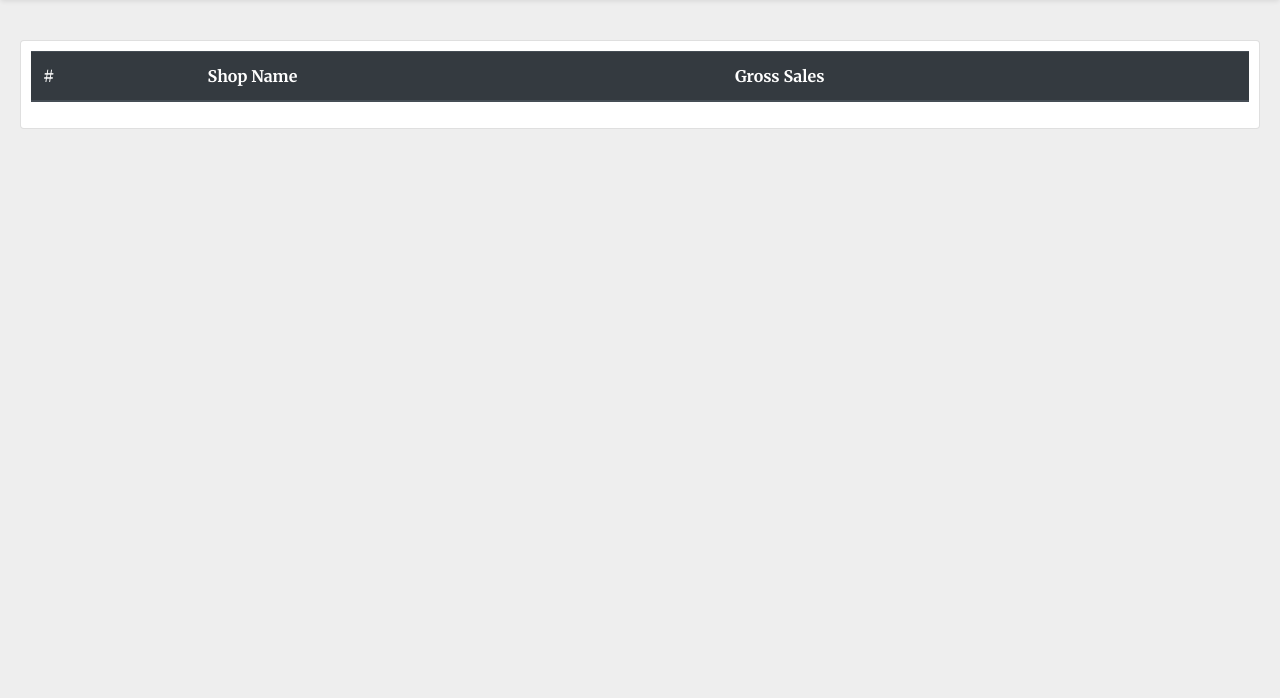
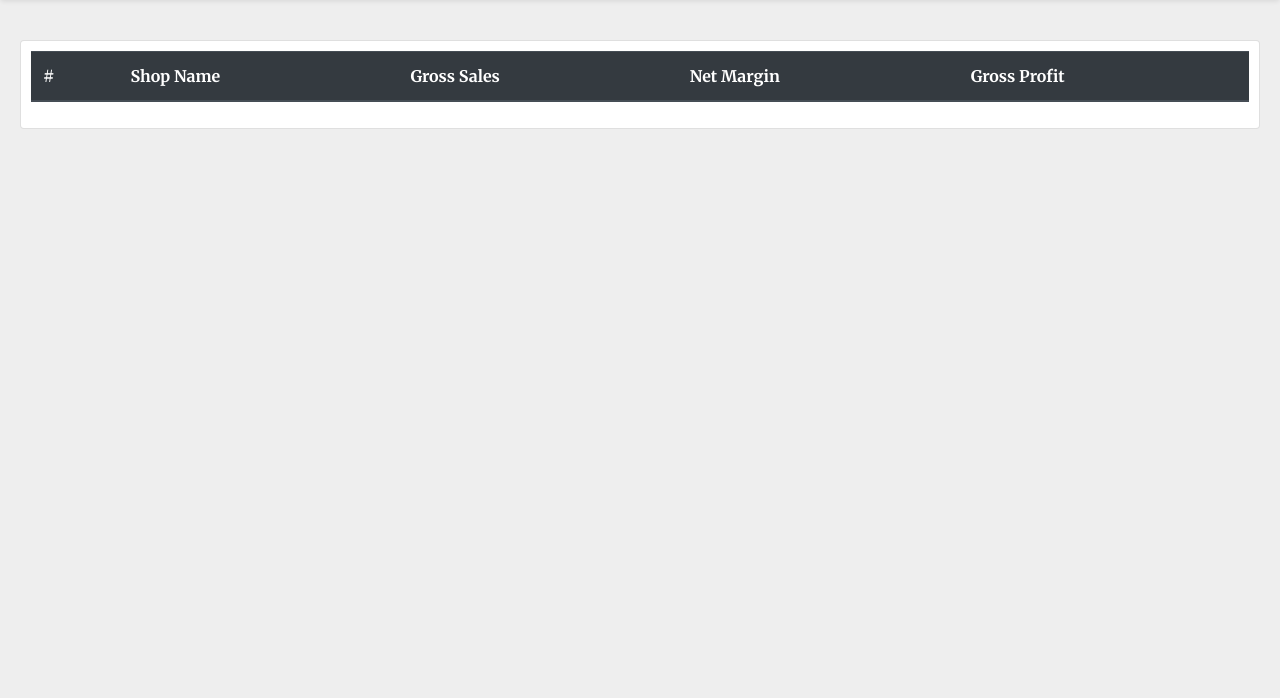
Before and after one commit to github-ravish/point-of-sale, a Django app: template app/shop/templates/shop/list.html in a window 1280 px wide. Shown: the part 59-757 px from the top of the page. Run offline with Django 3.2, Linux system fonts and the light colour scheme; the template is opened without the code that fills it, so the values that code supplies are empty; parts of the project's set-up code (start-up, migrations or seed data) failed here and were passed over; some libraries are stand-ins or nearby versions.

Commit message:
net margin and gross profit added

```diff
--- a/app/shop/templates/shop/list.html
+++ b/app/shop/templates/shop/list.html
@@ -22,6 +22,8 @@
 					<th scope="col">#</th>
 					<th scope="col">Shop Name</th>
 					<th scope="col">Gross Sales</th>
+					<th scope="col">Net Margin</th>
+					<th scope="col">Gross Profit</th>
 				</tr>
 			</thead>
 			<tbody>
@@ -30,6 +32,8 @@
 					<th scope="row">{{ forloop.counter }}</th>
 					<td>{{ shop.name }}, {{ shop.area }}</td>
 					<td>{{ shop.gross_sales_val }}</td>
+					<td>{{ shop.net_margin }}</td>
+					<td>{{ shop.gross_profit }}</td>
 				</tr>
 				{% endfor %}
 			</tbody>
```
Also changed, not shown: app/shop/views.py (+11 -1 lines).
